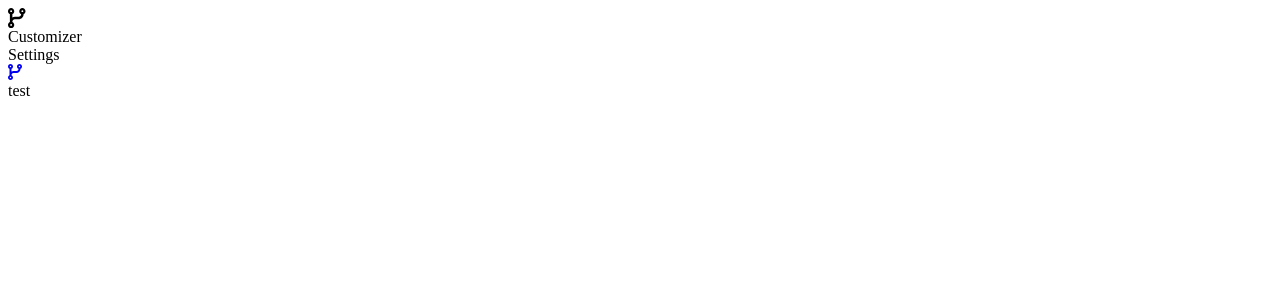
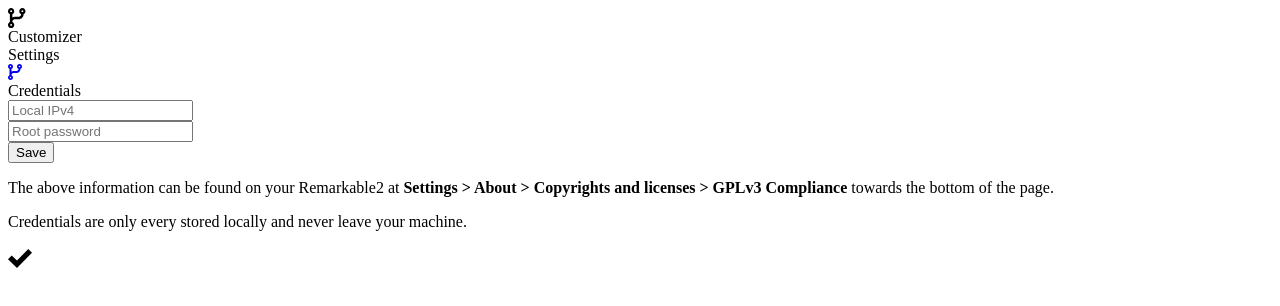
Before and after one commit to jwhitlow45/remarkable2-customizer-web, a React app: page / in a window 1280 px wide. Shown: the top 306 px of the page. Built offline with nearby package versions, Linux system fonts and the light colour scheme; the HTML template or start-up script is replaced by a standard one.

Commit message:
feat:implement settings page with localStorage for credentials and notification on save

```diff
--- a/src/components/Settings.tsx
+++ b/src/components/Settings.tsx
@@ -1,9 +1,50 @@
 import { colors } from "@/App";
+import { useState } from "react";
+import { Toast } from "./Toast";
+
+export const ipv4_addr_key = "ipv4_addr";
+export const root_password_key = "root_password";
 
 export const Settings = () => {
+  const SettingsHeaderClassName = "flex justify-center text-lg";
+  const SettingsInputWrapperClassName = "flex justify-center my-3";
+  const SettingsInputClassName = "p-1 rounded-lg text-black text-center focus:ring-0 focus:outline-none focus:border-purple-400 border-2 border-solid";
+  const SaveButtonClassName = `flex mx-auto text-white ${colors['bg-secondary']} hover:opacity-70 focus:outline-none focus:ring-2 focus:ring-purple-300 rounded-lg text-sm px-4 py-1 mb-2`
+  const InfoClassName = "text-center py-1"
+
+  const [ipv4_addr, set_ipv4_addr] = useState(localStorage.getItem(ipv4_addr_key) ?? "");
+  const [root_password, set_root_password] = useState(localStorage.getItem(root_password_key) ?? "");
+  const [toast_hidden, set_toast_hidden] = useState(true)
+  const [toast_message, set_toast_message] = useState("");
+
+  function saveCredentials() {
+    localStorage.setItem(ipv4_addr_key, ipv4_addr);
+    localStorage.setItem(root_password_key, root_password);
+
+    set_toast_message("Saved credentials!")
+    set_toast_hidden(false);
+    setTimeout(() => {
+      set_toast_hidden(true);
+    }, 5000);
+  }
+
   return (
-    <div className={`flex justify-center items-center w-screen py-5 ${colors['text-white']}`}>
-      <div className="">test</div>
+    <div id="settings-container" className={`w-screen py-5 ${colors['text-white']} transition-full`}>
+      <div className={SettingsHeaderClassName}>Credentials</div>
+      <div className={SettingsInputWrapperClassName}>
+        <input id="ipv4-addr-input" defaultValue={ipv4_addr} onChange={(e) => {set_ipv4_addr(e.target.value)}} className={SettingsInputClassName} placeholder="Local IPv4"/>
+      </div>
+      <div className={SettingsInputWrapperClassName}>
+        <input id="root-password-input" defaultValue={root_password}onChange={(e) => {set_root_password(e.target.value)}} className={SettingsInputClassName} placeholder="Root password"/>
+      </div>
+      <button type="button" className={SaveButtonClassName} onClick={saveCredentials}>Save</button>
+      <p className={InfoClassName}>
+        The above information can be found on your Remarkable2 at <strong>Settings &gt; About &gt; Copyrights and licenses &gt; GPLv3 Compliance</strong> towards the bottom of the page.
+      </p>
+      <p className={InfoClassName}>
+        Credentials are only every stored locally and never leave your machine.
+      </p>
+      <Toast message={toast_message} hidden={toast_hidden}/>
     </div>
   );
 }
```
